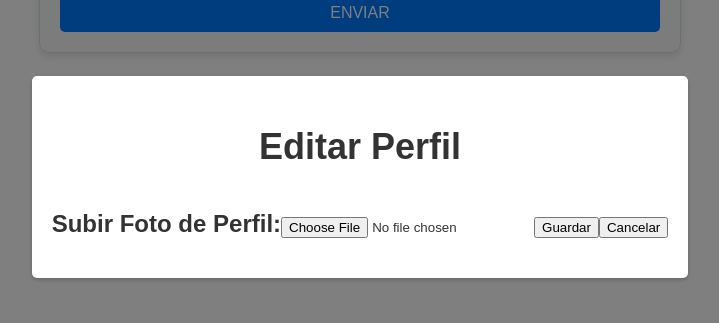
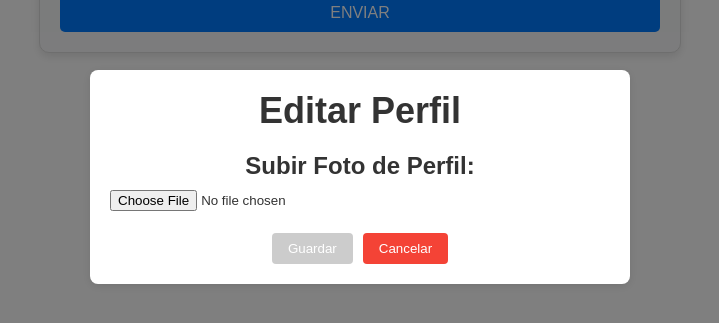
Before and after one commit to baldion7/chat, a React (Vite) app: page /chat in a window 1280 px wide. Both pictures are taken after a click on the button "Editar Perfil". Shown: the part 223-546 px from the top of the page, without its empty margins (280-999 px from the left). Built offline with nearby package versions, Linux system fonts and the light colour scheme; no server answers.

Commit message:
Actualización de foto de parfil

```diff
--- a/src/App.css
+++ b/src/App.css
@@ -140,17 +140,69 @@
     position: fixed;
     top: 0;
     left: 0;
-    width: 100vw;
-    height: 100vh;
+    width: 100%;
+    height: 100%;
     background-color: rgba(0, 0, 0, 0.5);
     display: flex;
     justify-content: center;
     align-items: center;
-  }
+    z-index: 1000;
+}
 
-  .modal-content {
-    background-color: #fff;
+.modal-content {
+    background-color: white;
     padding: 20px;
-    border-radius: 5px;
-    box-shadow: 0 2px 4px rgba(0, 0, 0, 0.2);
-  }
+    border-radius: 8px;
+    max-width: 500px;
+    width: 90%;
+    box-shadow: 0 2px 10px rgba(0, 0, 0, 0.1);
+}
+
+.modal-content h2 {
+    margin-top: 0;
+    margin-bottom: 20px;
+}
+
+.modal-content form {
+    display: flex;
+    flex-direction: column;
+}
+
+.modal-content button {
+    padding: 8px 16px;
+    border: none;
+    border-radius: 4px;
+    cursor: pointer;
+    transition: background-color 0.2s;
+}
+
+.modal-content button[type="submit"] {
+    background-color: #4CAF50;
+    color: white;
+}
+
+.modal-content button[type="submit"]:hover {
+    background-color: #45a049;
+}
+
+.modal-content button[type="submit"]:disabled {
+    background-color: #cccccc;
+    cursor: not-allowed;
+}
+
+.modal-content button[type="button"] {
+    background-color: #f44336;
+    color: white;
+}
+
+.modal-content button[type="button"]:hover {
+    background-color: #da190b;
+}
+
+.error-message {
+    background-color: #ffebee;
+    color: #c62828;
+    padding: 10px;
+    border-radius: 4px;
+    margin-bottom: 15px;
+}
--- a/src/api/chat.js
+++ b/src/api/chat.js
@@ -49,13 +49,28 @@ export const getAuthorByUsername = async (username) => {
 
 export const updateProfilePictore = async (formData, username) => {
     try {
-        const author = await getAuthorByUsername(username)
-        const response = await fetch(ApiUrl + "authors/" + author?.id + "/profile_picture/", {
+        const author = await getAuthorByUsername(username);
+        if (!author?.id) {
+            throw new Error('No se pudo obtener el ID del autor');
+        }
+
+        const response = await fetch(ApiUrl + "authors/" + author.id + "/profile_picture/", {
             method: "POST",
-            body: formData
+            // Removemos el header Content-Type para que el navegador establezca el correcto con el boundary
+            body: formData,
+            // Agregamos credentials si es necesario para las cookies
+            credentials: 'include',
         });
+
+        if (!response.ok) {
+            // Intentamos obtener el mensaje de error del servidor
+            const errorData = await response.json().catch(() => null);
+            throw new Error(errorData?.error || `Error ${response.status}: ${response.statusText}`);
+        }
+
         return response.json();
     } catch (error) {
-        console.log("Error al enviar el mensaje: ", error)
+        console.error("Error al actualizar la foto de perfil:", error);
+        throw error; // Re-lanzamos el error para manejarlo en el componente
     }
 }
--- a/src/components/ProfileEditModal.jsx
+++ b/src/components/ProfileEditModal.jsx
@@ -1,45 +1,108 @@
-import {useState} from "react";
-import {updateProfilePictore} from "../api/chat.js";
+import { useState } from "react";
+import { updateProfilePictore } from "../api/chat.js";
 
-export const ProfileEditModal = ({onClose,username,onProfileUpdated}) => {
-    const [profilePicture, setProfilePicture] = useState(null)
+export const ProfileEditModal = ({ onClose, username, onProfileUpdated }) => {
+    const [profilePicture, setProfilePicture] = useState(null);
+    const [isLoading, setIsLoading] = useState(false);
+    const [error, setError] = useState(null);
 
     const handleSubmit = async (e) => {
-        e.preventDefault()
-        console.log(profilePicture)
+        e.preventDefault();
+        setError(null);
+        setIsLoading(true);
+
+        try {
+            // Validaciones básicas
+            if (!profilePicture) {
+                throw new Error('Por favor selecciona una imagen');
+            }
+
+            // Validar el tipo de archivo
+            if (!profilePicture.type.startsWith('image/')) {
+                throw new Error('El archivo debe ser una imagen');
+            }
+
+            // Validar el tamaño del archivo (por ejemplo, máximo 5MB)
+            const maxSize = 5 * 1024 * 1024; // 5MB
+            if (profilePicture.size > maxSize) {
+                throw new Error('La imagen no debe superar los 5MB');
+            }
+
             const formData = new FormData();
             formData.append("profile_picture", profilePicture);
-        try {
-           const response = await updateProfilePictore(formData,username);
+
+            const response = await updateProfilePictore(formData, username);
+
             if (response) {
                 onProfileUpdated();
                 onClose();
             }
-
-        }catch (error) {
-            console.log("Error al actualizar el perfil: ", error)
+        } catch (error) {
+            setError(error.message || 'Error al actualizar el perfil');
+        } finally {
+            setIsLoading(false);
         }
-
     };
 
-    const hadleFileChange = async (e) => {
-        setProfilePicture(e.target.files[0])
+    const handleFileChange = (e) => {
+        const file = e.target.files[0];
+        setProfilePicture(file);
+        setError(null); // Limpiar errores previos
     };
 
     return (
-        <>
-            <div className={"modal"}>
-                <div className={"modal-content"}>
+        <div className="modal">
+            <div className="modal-content">
                 <h2>Editar Perfil</h2>
+                {error && (
+                    <div className="error-message" style={{
+                        color: 'red',
+                        marginBottom: '10px'
+                    }}>
+                        {error}
+                    </div>
+                )}
                 <form onSubmit={handleSubmit}>
                     <label htmlFor="profilePicture">Subir Foto de Perfil:</label>
-                        <input type="file" style={{marginTop: "10px"}} id="profilePicture" onChange={hadleFileChange} name={"profile_picture"} accept={"image/*"} required/>
-                        <button type="submit" style={{marginTop: "20px", marginBottom: "20px"}}>Guardar</button>
-                        <button type="button" onClick={onClose}>Cancelar</button>
+                    <input
+                        type="file"
+                        id="profilePicture"
+                        onChange={handleFileChange}
+                        accept="image/*"
+                        required
+                        disabled={isLoading}
+                        style={{ marginTop: "10px" }}
+                    />
+                    {profilePicture && (
+                        <div style={{ marginTop: "10px" }}>
+                            <img
+                                src={URL.createObjectURL(profilePicture)}
+                                alt="Vista previa"
+                                style={{
+                                    maxWidth: "200px",
+                                    maxHeight: "200px"
+                                }}
+                            />
+                        </div>
+                    )}
+                    <div style={{ marginTop: "20px" }}>
+                        <button
+                            type="submit"
+                            disabled={isLoading || !profilePicture}
+                            style={{ marginRight: "10px" }}
+                        >
+                            {isLoading ? 'Guardando...' : 'Guardar'}
+                        </button>
+                        <button
+                            type="button"
+                            onClick={onClose}
+                            disabled={isLoading}
+                        >
+                            Cancelar
+                        </button>
+                    </div>
                 </form>
-                    <div/>
             </div>
         </div>
-        </>
-    )
-}
+    );
+};
```
Lines whose indentation alone changed are shown as unchanged.
